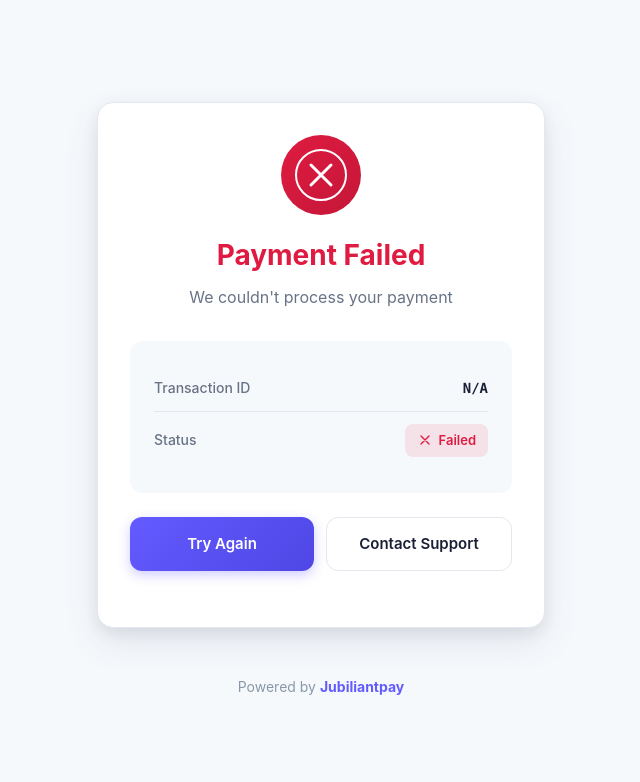
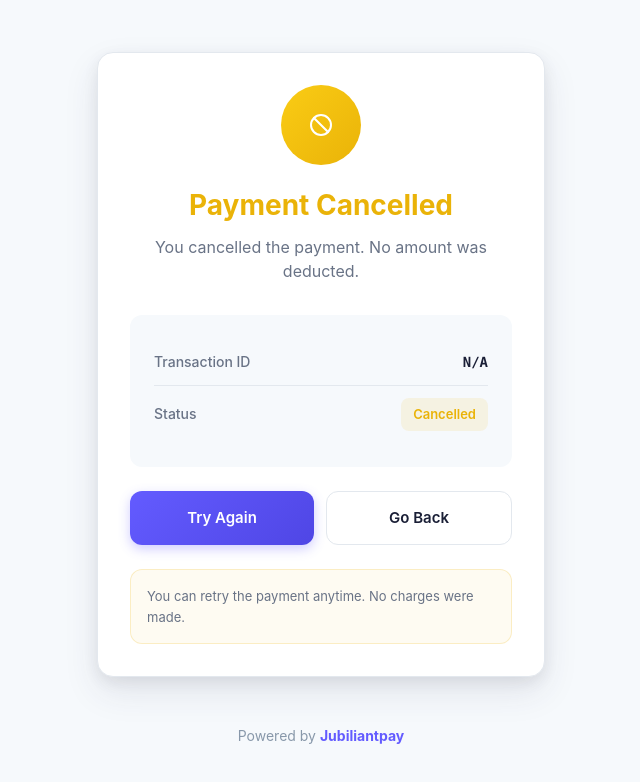
Before and after one commit to sabarisrinivasan/New-poc-payins, a SvelteKit app in the folder merchant/: page /callback in a window 1280 px wide. Shown: the top 782 px of the page, without its empty margins (319-959 px from the left). Built offline with nearby package versions, Linux system fonts and the light colour scheme.

Commit message:
refactor cancel implementation and changes added svelte config

```diff
--- a/merchant/src/routes/callback/+page.svelte
+++ b/merchant/src/routes/callback/+page.svelte
@@ -2,9 +2,11 @@
 	import { page } from '$app/state';
 	const url = page.url;
 	const status = url.searchParams.get('status');
-	const txnId = url.searchParams.get('txn_id');
+	const txnId = url.searchParams.get('paymentId');
 
-	const isSuccess = status === 'success';
+	const isSuccess = status === 'SUCCESS';
+	const isFailed = status === 'FAILED';
+	const isCancelled = !isSuccess && !isFailed;
 </script>
 
 <main class="min-h-screen flex items-center justify-center p-4">
@@ -92,6 +94,38 @@
 						/>
 					</svg>
 					<p>A confirmation email has been sent to your registered email address.</p>
+				</div>
+			{:else if isCancelled}
+				<!-- Cancel State -->
+				<div class="cancel-icon-wrapper w-full flex justify-center mb-6">
+					<div class="  cancel-circle flex items-center justify-center">
+						<svg xmlns="http://www.w3.org/2000/svg" width="24" height="24" viewBox="0 0 24 24" fill="none" stroke="#ffffff" stroke-width="2" stroke-linecap="round" stroke-linejoin="round" class="lucide lucide-ban-icon lucide-ban"><circle cx="12" cy="12" r="10"/><path d="M4.929 4.929 19.07 19.071"/></svg>
+					</div>
+				</div>
+
+				<h1 class="title cancel">Payment Cancelled</h1>
+				<p class="subtitle">You cancelled the payment. No amount was deducted.</p>
+
+				<div class="details-card">
+					<div class="detail-row">
+						<span class="detail-label">Transaction ID</span>
+						<span class="detail-value">{txnId || 'N/A'}</span>
+					</div>
+					<div class="detail-row">
+						<span class="detail-label">Status</span>
+						<span class="status-badge cancel">Cancelled</span>
+					</div>
+				</div>
+
+				<div class="action-buttons">
+					<button class="btn-primary" onclick={() => (window.location.href = '/')}>
+						Try Again
+					</button>
+					<button class="btn-secondary" onclick={() => window.history.back()}> Go Back </button>
+				</div>
+
+				<div class="info-box neutral">
+					<p>You can retry the payment anytime. No charges were made.</p>
 				</div>
 			{:else}
 				<!-- Error State -->
@@ -475,4 +509,27 @@
 			border: 1px solid #ddd;
 		}
 	}
+	.cancel-circle {
+	width: 80px;
+	height: 80px;
+	border-radius: 50%;
+	background: linear-gradient(135deg, #facc15 0%, #eab308 100%);
+	display: flex;
+	align-items: center;
+	justify-content: center;
+}
+
+.title.cancel {
+	color: #eab308;
+}
+
+.status-badge.cancel {
+	background: rgba(234, 179, 8, 0.1);
+	color: #eab308;
+}
+
+.info-box.neutral {
+	background: rgba(234, 179, 8, 0.05);
+	border: 1px solid rgba(234, 179, 8, 0.2);
+}
 </style>
--- a/merchant/svelte.config.js
+++ b/merchant/svelte.config.js
@@ -8,6 +8,9 @@ const config = {
 	preprocess: vitePreprocess(),
 
 	kit: {
+		csrf: {
+			checkOrigin: false
+		},
 		// adapter-auto only supports some environments, see https://svelte.dev/docs/kit/adapter-auto for a list.
 		// If your environment is not supported, or you settled on a specific environment, switch out the adapter.
 		// See https://svelte.dev/docs/kit/adapters for more information about adapters.
```
